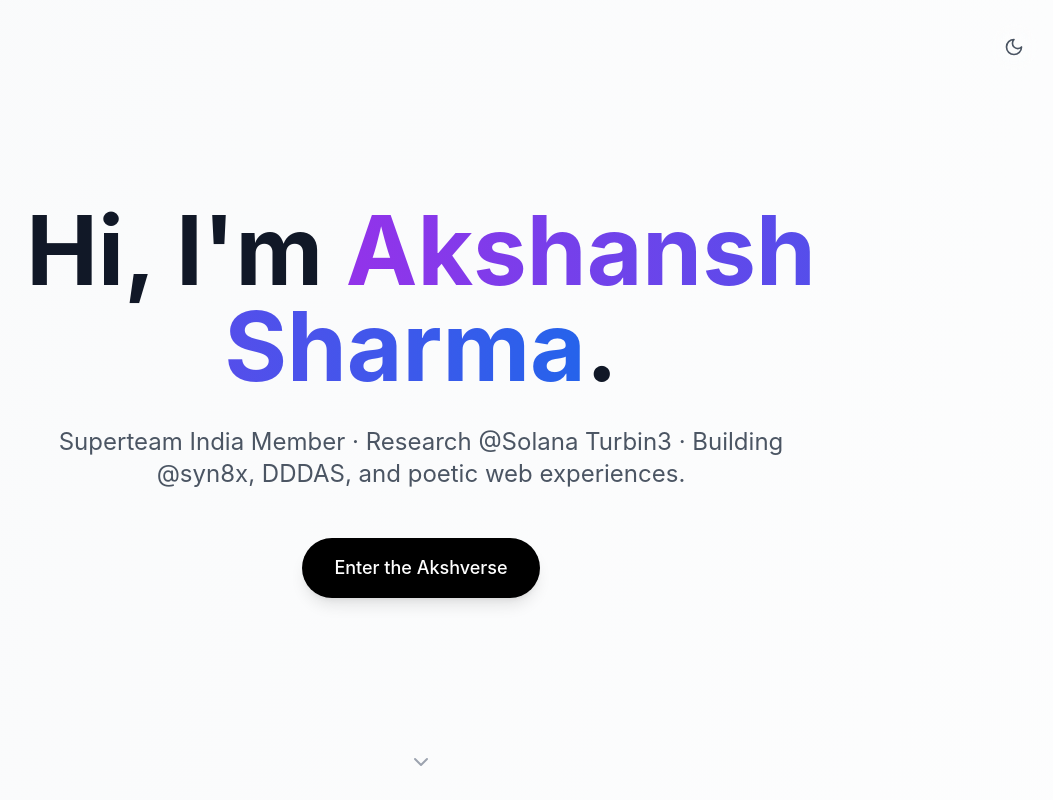
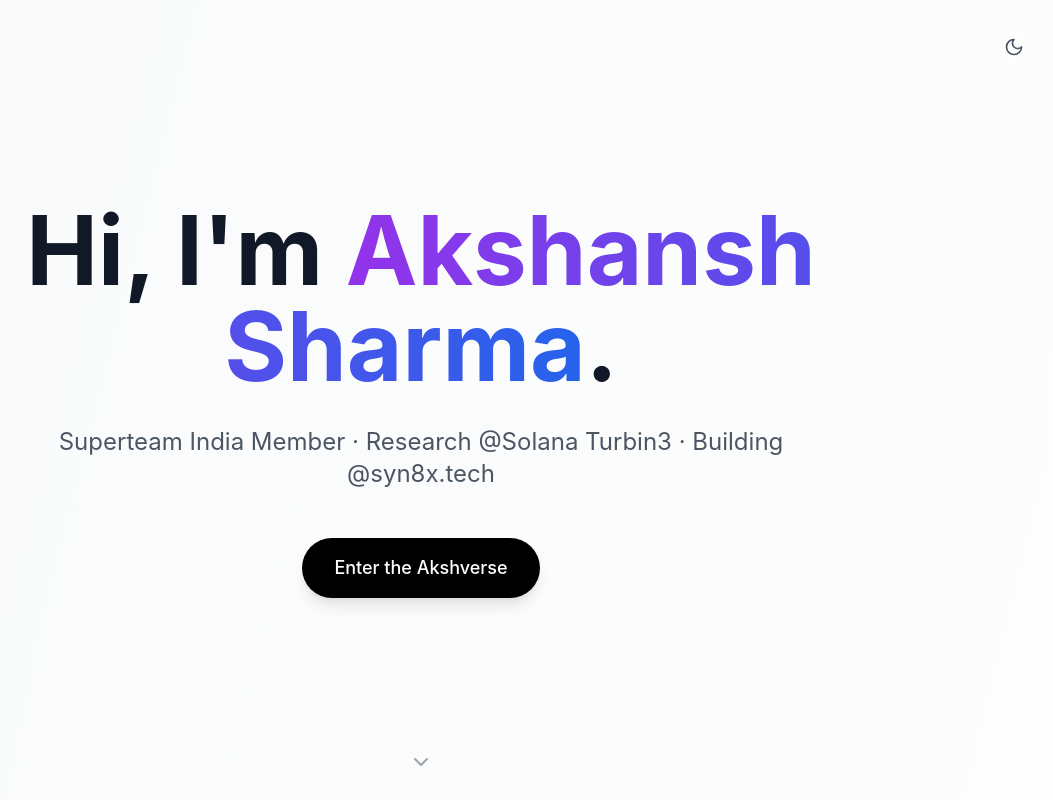
Before and after one commit to akxh5/this-is-akshansh, a React (Vite) app: page / in a window 1280 px wide. Shown: the top 800 px of the page, without its empty margins (219-1272 px from the left). Built offline with nearby package versions, Linux system fonts and the light colour scheme.

Commit message:
Update Hero section tagline

```diff
--- a/src/components/Hero.tsx
+++ b/src/components/Hero.tsx
@@ -34,7 +34,7 @@ export const Hero: React.FC = () => {
           animate={{ opacity: 1, y: 0 }}
           transition={{ duration: 0.8, delay: 0.6 }}
         >
-          Superteam India Member · Research @Solana Turbin3 · Building @syn8x, DDDAS, and poetic web experiences.
+          Superteam India Member · Research @Solana Turbin3 · Building @syn8x.tech
         </motion.p>
 
         <motion.button
```
